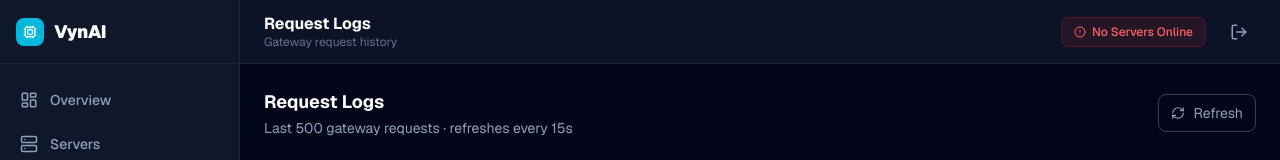
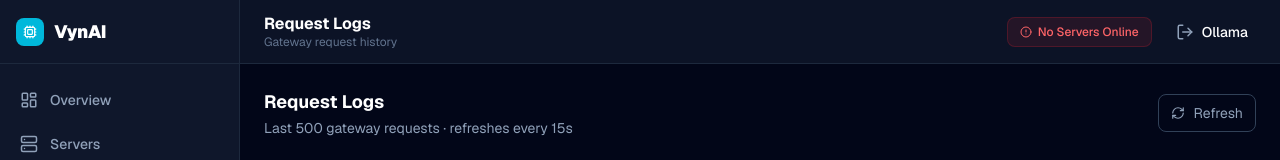
Before and after one commit to vynops/VynAI, a Next.js app: page /logs in a window 1280 px wide. Shown: the top 160 px of the page. Built offline with nearby package versions, Linux system fonts and the light colour scheme; no server answers.

Commit message:
3 bug fixed on 31-7-26

```diff
--- a/src/app/(dashboard)/logs/page.tsx
+++ b/src/app/(dashboard)/logs/page.tsx
@@ -139,8 +139,8 @@ export default function LogsPage() {
                         {log.status}
                       </span>
                     </td>
-                    <td className="px-4 py-2.5 text-slate-400 whitespace-nowrap">{log.promptTokens || '—'}</td>
-                    <td className="px-4 py-2.5 text-slate-400 whitespace-nowrap">{log.completionTokens || '—'}</td>
+                    <td className="px-4 py-2.5 text-slate-400 whitespace-nowrap">{log.promptTokens ?? 0}</td>
+                    <td className="px-4 py-2.5 text-slate-400 whitespace-nowrap">{log.completionTokens ?? 0}</td>
                     <td className={cn('px-4 py-2.5 whitespace-nowrap font-mono', latencyColor(log.latencyMs))}>
                       {log.latencyMs}ms
                     </td>
--- a/src/components/layout/Header.tsx
+++ b/src/components/layout/Header.tsx
@@ -69,11 +69,12 @@ export default function Header({ onMobileMenuClick }: { onMobileMenuClick: () =>
       {/* Logout */}
       <button
         onClick={handleLogout}
-        className="p-2 rounded-lg text-slate-400 hover:text-red-400 hover:bg-red-500/10 transition-colors flex-shrink-0"
+        className="flex items-center gap-2 p-2 rounded-lg text-slate-400 hover:text-red-400 hover:bg-red-500/10 transition-colors flex-shrink-0"
         aria-label="Sign out"
         title="Sign out"
       >
         <LogOut size={18} />
+        <span className="text-sm font-medium text-white">Ollama</span>
       </button>
     </header>
   )
```
Also changed, not shown: 1 other file (tests, documents, lock files or other folders).
